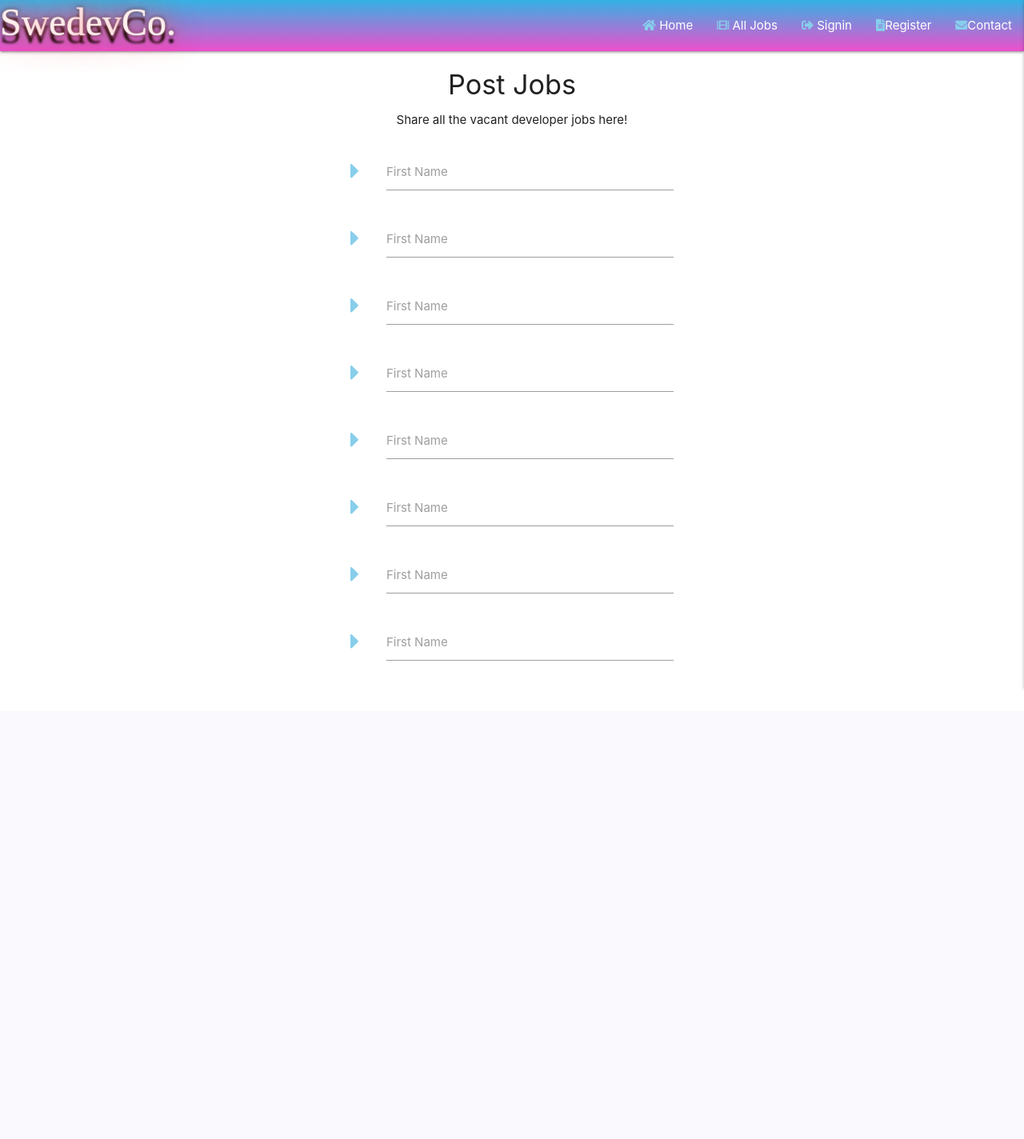
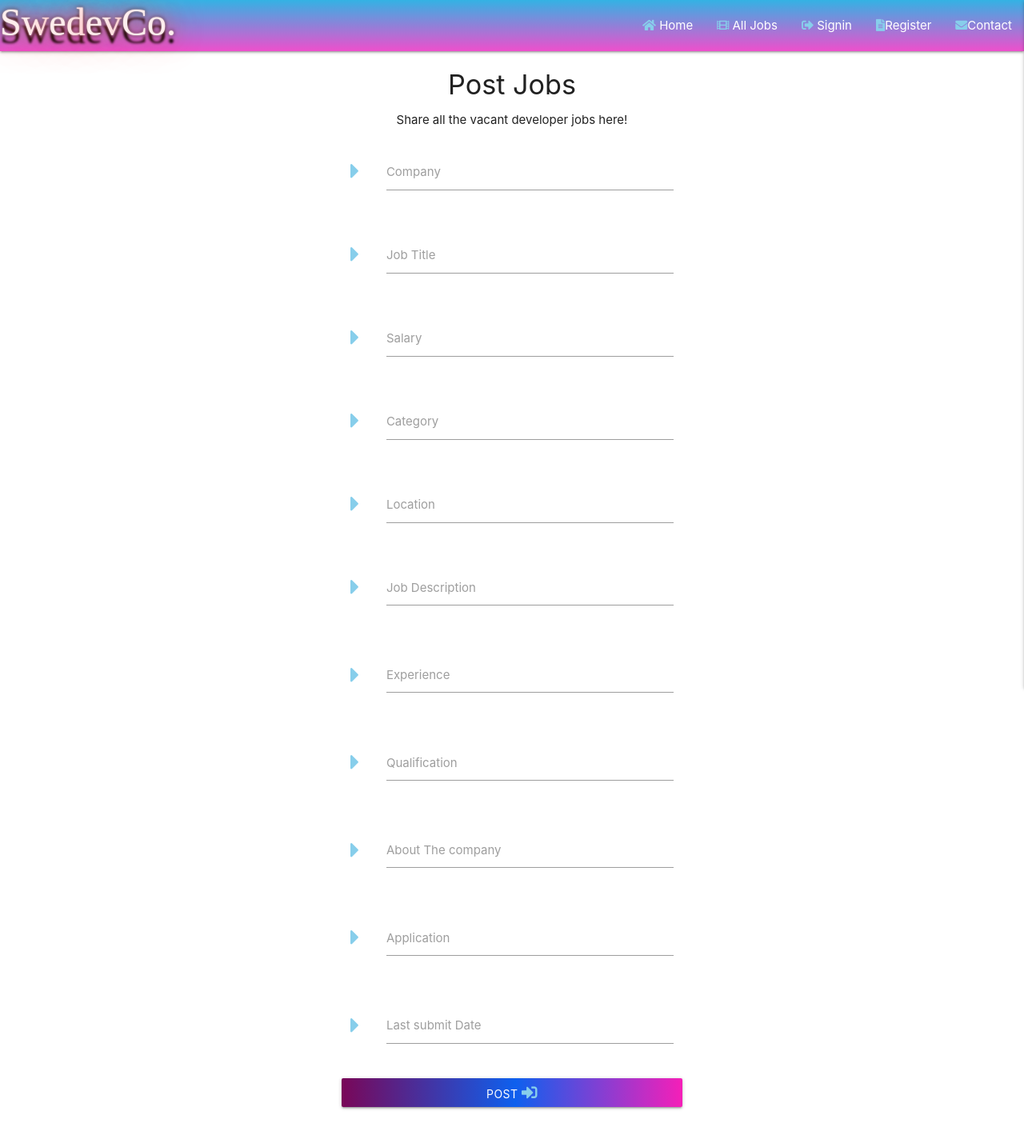
Before and after one commit to Sojasmine/swedevco, a Flask app: page /post_jobs in a window 1280 px wide. Shown: the whole page at 80% size. Before the commit the page ends 862 px from the top, so only its background shows below. Run offline with Flask 2, Linux system fonts and the light colour scheme; some libraries are stand-ins or nearby versions; some web fonts are replaced.

Commit message:
Add form on post_jobs.html

```diff
--- a/static/js/script.js
+++ b/static/js/script.js
@@ -1,8 +1,17 @@
 $(document).ready(function(){
   /* mobile sidenav bar*/
     $('.sidenav').sidenav({edge: "right"});
+     /* for the all jobs page*/
     $('.collapsible').collapsible();
-  /* for the all jobs page*/
-
+  /* for the post_jobs page*/
+  $('.datepicker').datepicker({
+    format: "dd mmm, yyyy",
+    yearRange: 3,
+    showClearBtn: true,
+    i18n: {
+      done: "Select"
+    }
+  });
+$('input#input_text, textarea#textarea2').characterCounter();
 
   });
--- a/templates/jobs.html
+++ b/templates/jobs.html
@@ -16,7 +16,7 @@
             <li>
               <div class="collapsible-header light  blue lighten-3"><strong>Job Description</strong></div>
               <div class="collapsible-body"><span>
-                {{ jobs.jobs_description }}
+                <h6>{{ jobs.job_description }}</h6>
               </span>
 
                 <div>
--- a/templates/post_jobs.html
+++ b/templates/post_jobs.html
@@ -11,52 +11,96 @@
         <div class="row">
             <div class="input-field col s12">
                 <i class="tiny fas fa-caret-right prefix"></i>
-                <input id ="icon_prefix2" type="text" class="validate">
-                <label for="icon_prefix2">First Name</label>
+                <input id ="about_the_company" type="text" class="validate" required>
+                <label for="about_the_company">Company</label>
+            </div>
         </div>
             <!---->
+            <div class="row">
             <div class="input-field col s12">
                 <i class="tiny fas fa-caret-right prefix"></i>
-                <input id ="icon_prefix2" type="text" class="validate">
-                <label for="icon_prefix2">First Name</label>
+                <input id ="job_title" type="text" class="validate" required>
+                <label for="job_title">Job Title</label>
+            </div>
         </div>
             <!---->
+            <div class="row">
             <div class="input-field col s12">
                 <i class="tiny fas fa-caret-right prefix"></i>
-                <input id ="icon_prefix2" type="text" class="validate">
-                <label for="icon_prefix2">First Name</label>
+                <input id ="salary" type="text" class="validate">
+                <label for="salary">Salary</label>
+            </div>
         </div>
             <!---->
+            <div class="row">
             <div class="input-field col s12">
                 <i class="tiny fas fa-caret-right prefix"></i>
-                <input id ="icon_prefix2" type="text" class="validate">
-                <label for="icon_prefix2">First Name</label>
+                <input id ="category_name" type="text" class="validate">
+                <label for="category_name">Category</label>
+            </div>
         </div>
             <!---->
+        <div class="row">
             <div class="input-field col s12">
                 <i class="tiny fas fa-caret-right prefix"></i>
-                <input id ="icon_prefix2" type="text" class="validate">
-                <label for="icon_prefix2">First Name</label>
+                <input id ="location" type="text" class="validate">
+                <label for="location">Location</label>
+            </div>
         </div>
             <!---->
+            <div class="row">
             <div class="input-field col s12">
                 <i class="tiny fas fa-caret-right prefix"></i>
-                <input id ="icon_prefix2" type="text" class="validate">
-                <label for="icon_prefix2">First Name</label>
+                <textarea id="job_description" class="materialize-textarea validate" required></textarea>
+                <label for="job_description">Job Description</label>
+            </div>
         </div>
             <!---->
+            <div class="row">
             <div class="input-field col s12">
                 <i class="tiny fas fa-caret-right prefix"></i>
-                <input id ="icon_prefix2" type="text" class="validate">
-                <label for="icon_prefix2">First Name</label>
+                <textarea id="experience" class="materialize-textarea validate" required></textarea>
+                <label for="experience">Experience</label>
+            </div>
         </div>
             <!---->
+            <div class="row">
             <div class="input-field col s12">
                 <i class="tiny fas fa-caret-right prefix"></i>
-                <input id ="icon_prefix2" type="text" class="validate">
-                <label for="icon_prefix2">First Name</label>
+                <textarea id="qualification" class="materialize-textarea validate" required></textarea>
+                <label for="qualification">Qualification</label>
             </div>
-
+            </div>
+            <!---->
+            <div class="row">
+                <div class="input-field col s12">
+                    <i class="tiny fas fa-caret-right prefix"></i>
+                    <textarea id="qualification" class="materialize-textarea validate" required></textarea>
+                    <label for="qualification">About The company</label>
+                </div>
+                </div>
+            <!---->
+            <div class="row">
+                <div class="input-field col s12">
+                    <i class="tiny fas fa-caret-right prefix"></i>
+                    <textarea id="application" class="materialize-textarea validate" required></textarea>
+                    <label for="application">Application</label>
+                </div>
+                </div>
+                 <!-- due date -->
+        <div class="row">
+            <div class="input-field col s12">
+                <i class="tiny fas fa-caret-right prefix"></i>
+                <input id="submit_date" name="due_date" type="text" class="datepicker validate" required>
+                <label for="submit_date">Last submit Date</label>
+            </div>
+        </div>
+          <!-- submit -->
+          <div class="row">
+            <button type="submit" class="col s12 btn small">
+                Post <i class="tiny fas fa-sign-in-alt"></i>
+            </button>
+        </div>
         </div>
     </form>
 </div>
```
Lines whose indentation alone changed are shown as unchanged.
